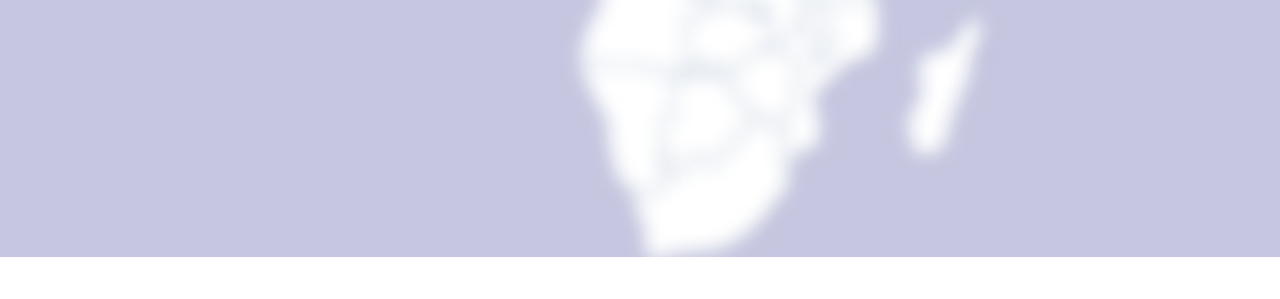
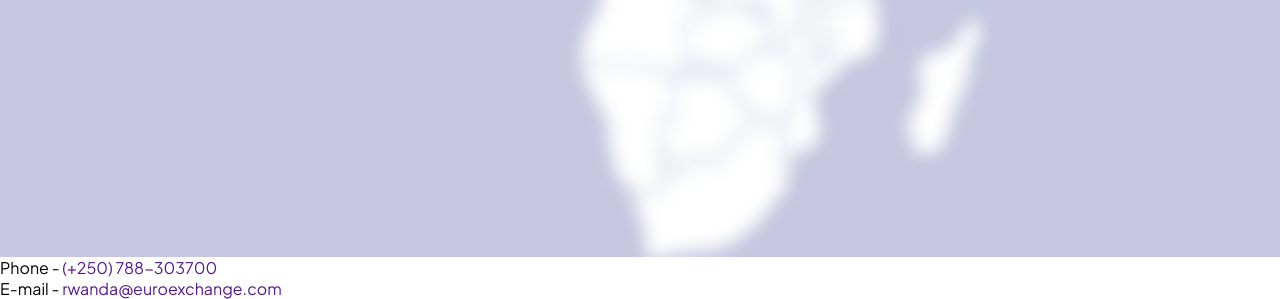
Before and after one commit to dengagaga/mpas.github.io, a plain HTML site: page index.html in a window 1280 px wide. Shown: the part 543-842 px from the top of the page. Before the commit the page ends 800 px from the top, so only its background shows below. Drawn offline with Linux system fonts and the light colour scheme.

Commit message:
Update index.html

```diff
--- a/index.html
+++ b/index.html
@@ -12,6 +12,10 @@
         <h1 class="title-1">Coming soon</h1>
         <h2 class="title-2">In Rwanda, Africa</h2>
     </div>
+    <div>
+        <p>Phone - <a href="">(+250) 788-303700</a></p>
+        <p>E-mail - <a href="">rwanda@euroexchange.com</a></p>
+    </div>
     <script src="index.js"></script>
 </body>
 </html>
```
